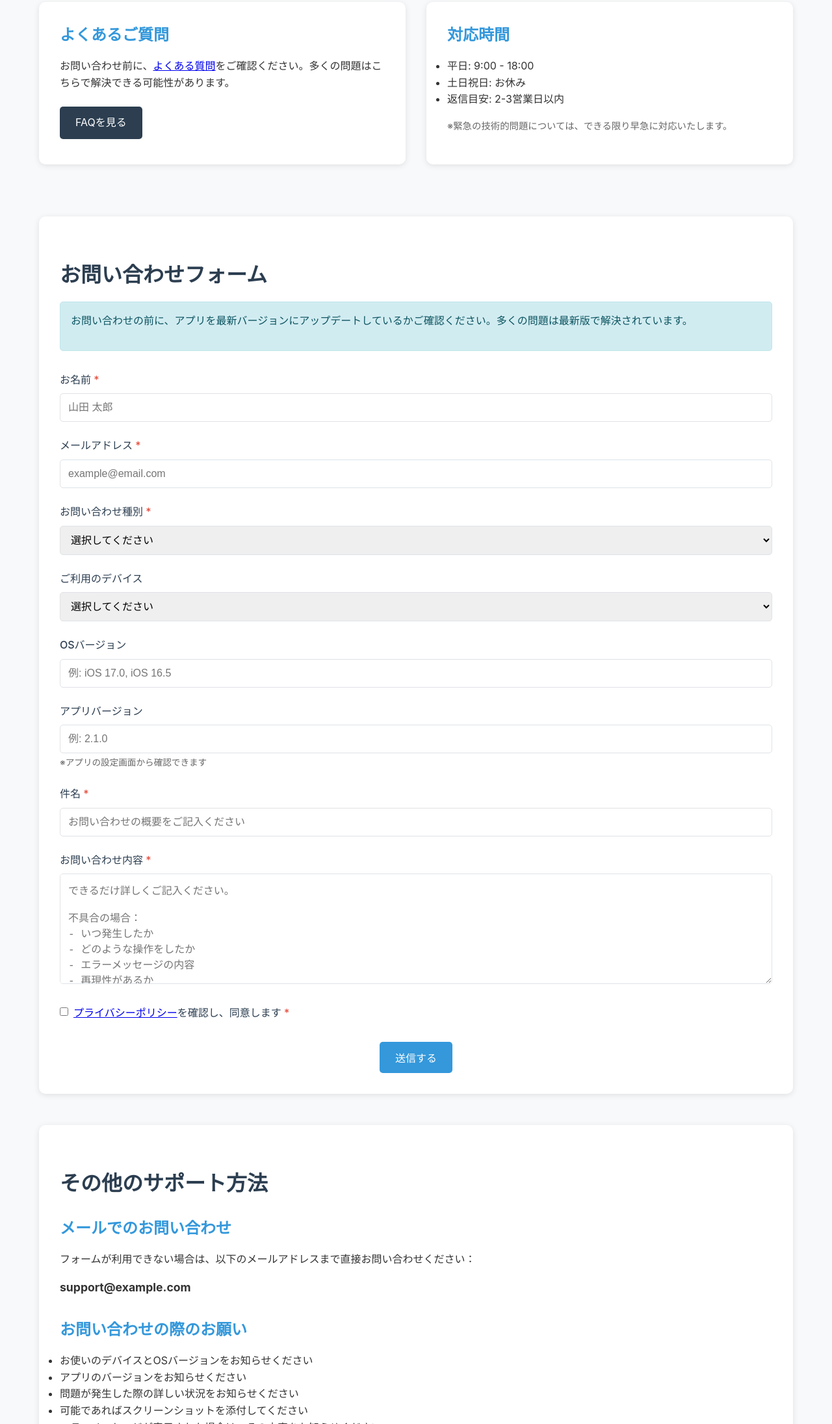
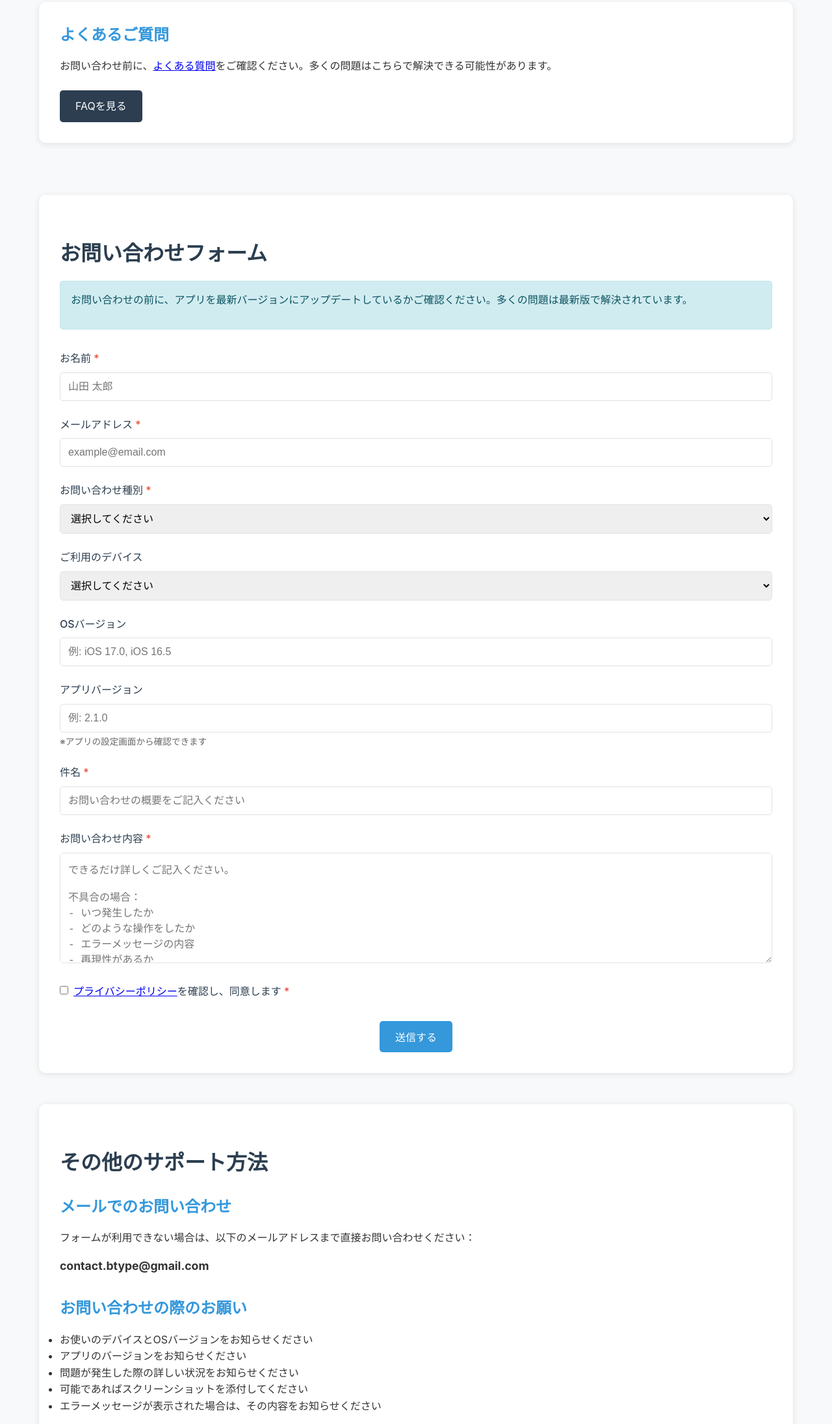
Before and after one commit to BlueEventHorizon/app_support_stg, a plain HTML site: page docs/apps/contact-b/support.html in a window 1280 px wide. Shown: the part 346-2537 px from the top of the page at 65% size. Drawn offline with Linux system fonts and the light colour scheme.

Commit message:
不要部分の削除

```diff
--- a/docs/apps/contact-b/support.html
+++ b/docs/apps/contact-b/support.html
@@ -39,18 +39,6 @@
                     <div style="margin-top: 1.5rem;">
                         <a href="index.html#faq" class="btn btn-secondary">FAQを見る</a>
                     </div>
-                </div>
-
-                <div class="card">
-                    <h3>対応時間</h3>
-                    <ul>
-                        <li>平日: 9:00 - 18:00</li>
-                        <li>土日祝日: お休み</li>
-                        <li>返信目安: 2-3営業日以内</li>
-                    </ul>
-                    <p style="margin-top: 1rem; font-size: 0.9rem; color: #666;">
-                        ※緊急の技術的問題については、できる限り早急に対応いたします。
-                    </p>
                 </div>
             </div>
         </section>
@@ -154,7 +142,7 @@
                 <h3 style="margin-top: 1.5rem;">メールでのお問い合わせ</h3>
                 <p>フォームが利用できない場合は、以下のメールアドレスまで直接お問い合わせください：</p>
                 <p style="font-size: 1.1rem; margin: 1rem 0;">
-                    <strong data-config="contact.supportEmail">support@example.com</strong>
+                    <strong><span data-config="contact.supportEmail">contact.btype@gmail.com</span></strong>
                 </p>
 
                 <h3 style="margin-top: 2rem;">お問い合わせの際のお願い</h3>
--- a/docs/assets/js/config.js
+++ b/docs/assets/js/config.js
@@ -16,16 +16,10 @@ const CONFIG = {
         mainEmail: "contact.btype@gmail.com",
 
         // プライバシー関連の問い合わせ
-        privacyEmail: "privacy@example.com",
+        privacyEmail: "contact.btype@gmail.com",
 
         // サポート専用メール
-        supportEmail: "support@example.com",
-
-        // 営業時間
-        businessHours: "平日 9:00 - 18:00",
-
-        // 返信目安
-        responseTime: "2-3営業日"
+        supportEmail: "contact.btype@gmail.com"
     },
 
     // Formspree設定
@@ -41,14 +35,6 @@ const CONFIG = {
             copyright: "© 2025 Beowulf-Technology. All rights reserved.",
             description: "シンプルで使いやすい連絡先管理アプリです。"
         }
-    },
-
-    // 法的情報（利用規約用）
-    legal: {
-        companyFullName: "株式会社〇〇",
-        companyAddress: "東京都〇〇区〇〇",
-        latePaymentRate: "14.6%", // 遅延損害金の利率
-        childAgeLimit: "13歳" // 子どもの年齢制限
     },
 
     // ソーシャルメディア（オプション）
```
Also changed, not shown: docs/index.html (+0 -3 lines), 2 other files.
